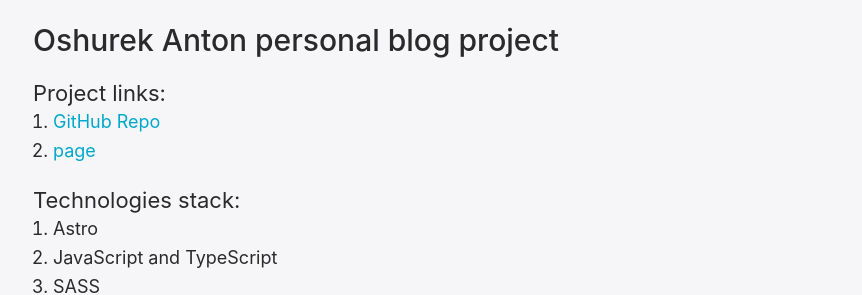
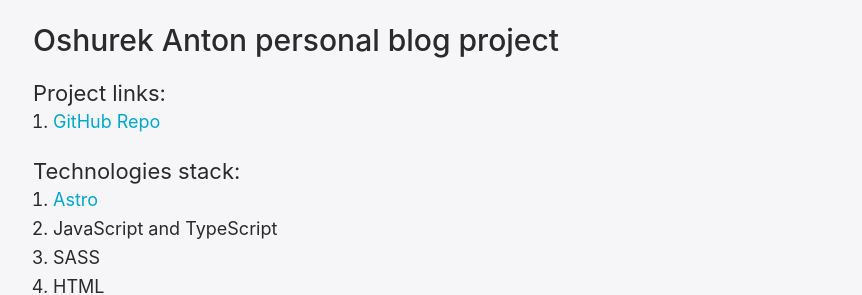
Before and after one commit to AntonOshurek/oshurek.dev, an Astro site: page /project/oshurek-dev-blog in a window 1280 px wide. Shown: the part 780-1075 px from the top of the page, without its empty margins (207-1069 px from the left). Built offline with nearby package versions, Linux system fonts and the light colour scheme; Astro itself is replaced by a stand-in of ours.

Commit message:
change blog project links

````diff
--- a/src/content/projects/oshurek-dev-blog.mdx
+++ b/src/content/projects/oshurek-dev-blog.mdx
@@ -19,25 +19,24 @@
 	<ArticleParagraphM>
 	<ArticleTitleS headingTag='h3'>Project links:</ArticleTitleS>
 	* <TextLink path={'https://github.com/AntonOshurek/oshurek.dev'} text={'GitHub Repo'} noReferrer={false}/>
-	* <TextLink path={'oshurek.dev'} text={'page'} noReferrer={false}/>
 	</ArticleParagraphM>
 
     <ArticleParagraphM>
     <ArticleTitleS headingTag='h3'>Technologies stack:</ArticleTitleS>
-	* Astro
+    * <TextLink path={'https://astro.build/'} text={'Astro'}/>
     * JavaScript and TypeScript
     * SASS
     * HTML
     * MDX
     </ArticleParagraphM>
+
 </ContentPart>
 
 <ContentPart>
-	<ArticleTitleL headingTag='h2'>Features:</ArticleTitleL>
+	<ArticleTitleL headingTag="h2">Features:</ArticleTitleL>
 	<ArticleParagraphM>
-	* Minimalist and user-friendly design.
-	* Static site for fast loading and optimal performance.
-	* Flexible content creation using MDX.
+		* Minimalist and user-friendly design. * Static site for fast loading and optimal performance. *
+		Flexible content creation using MDX.
 	</ArticleParagraphM>
 </ContentPart>
 
@@ -51,4 +50,5 @@
     * Run Dev server ```npm run start```
 
     </ArticleParagraphM>
+
 </ContentPart>
````
Lines whose indentation alone changed are shown as unchanged.
